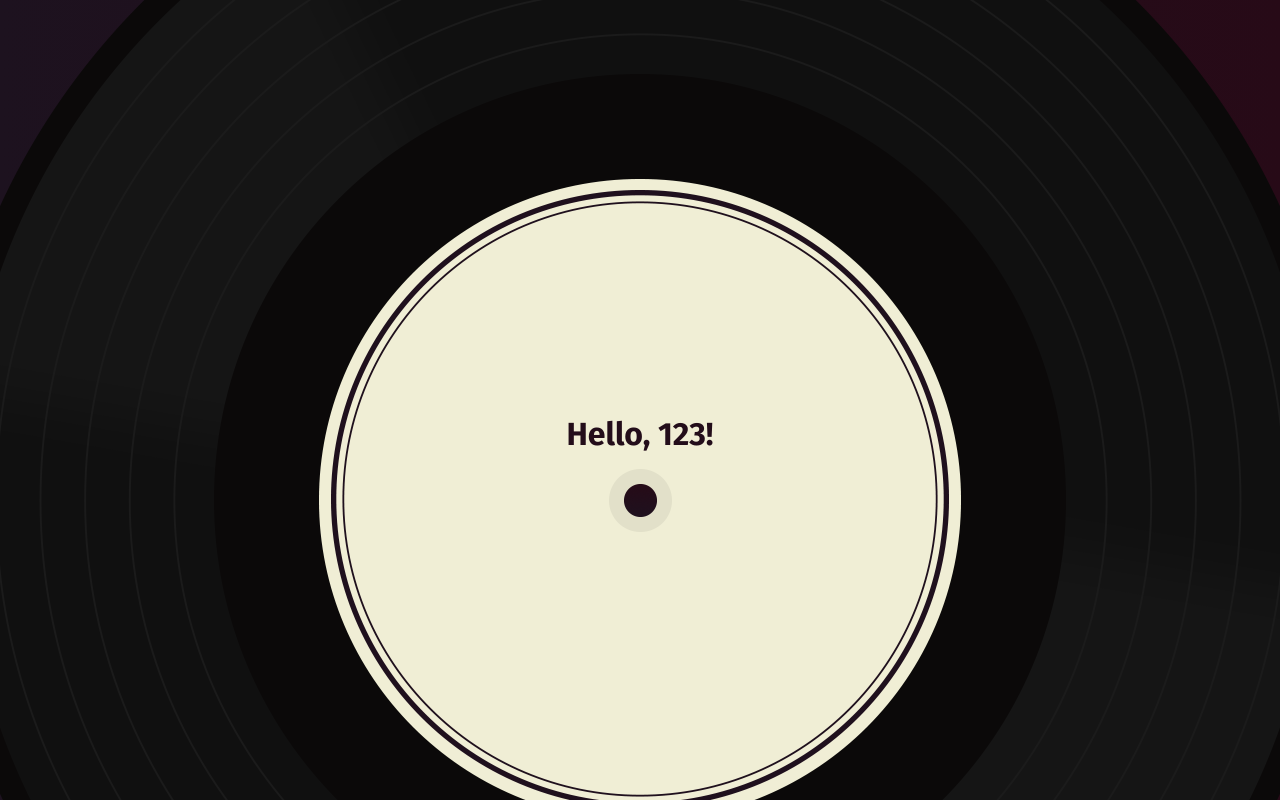
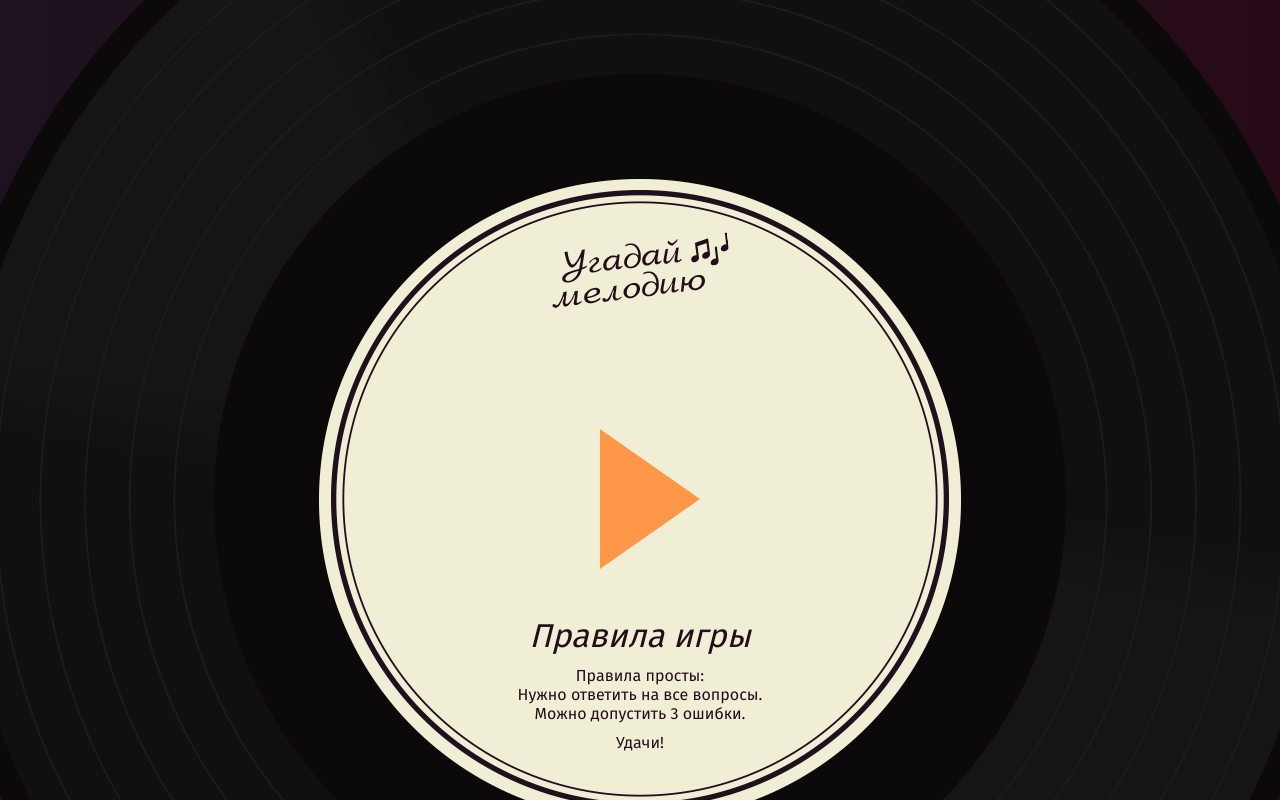
Before and after one commit to komaritskaya/644051-guess-melody-4, a React app: page / in a window 1280 px wide. Shown: the top 800 px of the page. Built offline with nearby package versions, Linux system fonts and the light colour scheme.

Commit message:
Добавлены компоненты app и welcome-screen

```diff
--- a/src/App.tsx
+++ /dev/null
@@ -1,23 +0,0 @@
-import React from 'react';
-
-interface AppProps {
-  name: string;
-}
-
-interface AppState {
-  age?: number;
-  cities: string[];
-}
-
-class App extends React.Component<AppProps, AppState> {
-  state = {
-    age: 111,
-    cities: [] as string[],
-  };
-
-  render(): JSX.Element {
-    return <h1>Hello, {this.props.name}!</h1>;
-  }
-}
-
-export default App;
--- /dev/null
+++ b/src/components/app/app.tsx
@@ -0,0 +1,14 @@
+import React from 'react';
+import WelcomeScreen from '../welcome-screen/welcome-screen';
+
+interface AppProps {
+  errorsCount: number;
+}
+
+const App: React.FunctionComponent<AppProps> = ({errorsCount}: AppProps) => {
+  return (
+    <WelcomeScreen errorsCount={errorsCount} />
+  );
+};
+
+export default App;
--- /dev/null
+++ b/src/components/welcome-screen/welcome-screen.tsx
@@ -0,0 +1,36 @@
+import React from 'react';
+
+interface WelcomeScreenProps {
+  errorsCount: number;
+}
+
+const getErrorsText = (count: number): string => {
+  const lastDigit = Number(count.toString().slice(-1));
+  if (lastDigit === 1) {
+    return `${count} ошибку`;
+  } else if (lastDigit >= 2 && lastDigit <= 4) {
+    return `${count} ошибки`;
+  } else {
+    return `${count} ошибок`;
+  }
+};
+
+const WelcomeScreen: React.FunctionComponent<WelcomeScreenProps> = ({errorsCount}: WelcomeScreenProps) => {
+  const errorsText = getErrorsText(errorsCount);
+
+  return (
+    <section className="welcome">
+      <div className="welcome__logo"><img src="img/melody-logo.png" alt="Угадай мелодию" width="186" height="83" /></div>
+      <button className="welcome__button"><span className="visually-hidden">Начать игру</span></button>
+      <h2 className="welcome__rules-title">Правила игры</h2>
+      <p className="welcome__text">Правила просты:</p>
+      <ul className="welcome__rules-list">
+        <li>Нужно ответить на все вопросы.</li>
+        <li>Можно допустить {errorsText}.</li>
+      </ul>
+      <p className="welcome__text">Удачи!</p>
+    </section>
+  );
+};
+
+export default WelcomeScreen;
--- a/src/index.tsx
+++ b/src/index.tsx
@@ -1,6 +1,10 @@
 import React from 'react';
 import ReactDOM from 'react-dom';
 
-import App from './App';
+import App from './components/app/app';
 
-ReactDOM.render(<App name='123' />, document.querySelector(`#root`));
+const Settings = {
+  ERRORS_COUNT: 3
+};
+
+ReactDOM.render(<App errorsCount={Settings.ERRORS_COUNT} />, document.querySelector(`#root`));
```
